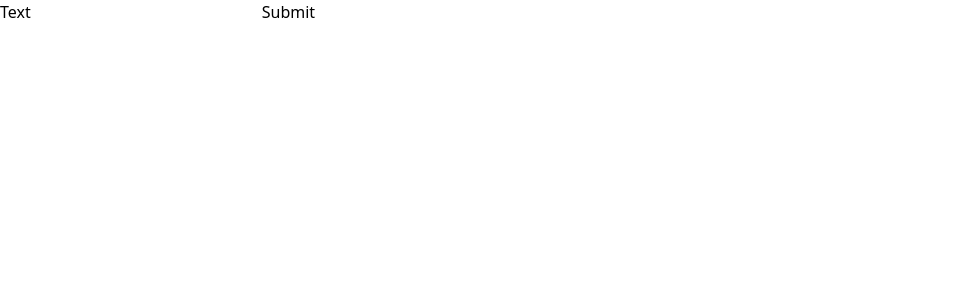
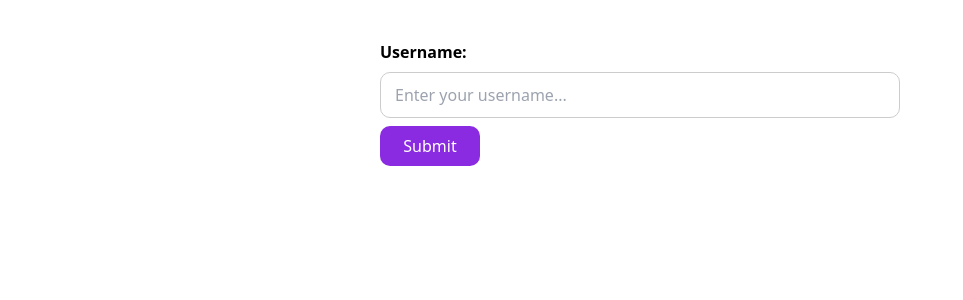
Before and after one commit to tphat301/ReactJS_2023_p, a React (Create React App) app in the folder my-project/: page / in a window 1280 px wide. Shown: the top 300 px of the page, without its empty margins (0-963 px from the left). Built offline with nearby package versions, Linux system fonts and the light colour scheme.

Commit message:
update file 20.6.2023

```diff
--- a/my-project/package.json
+++ b/my-project/package.json
@@ -13,7 +13,8 @@
     "react-dom": "^18.2.0",
     "react-scripts": "5.0.1",
     "styled-components": "^6.0.0-rc.3",
-    "web-vitals": "^2.1.4"
+    "web-vitals": "^2.1.4",
+    "yup": "^1.2.0"
   },
   "scripts": {
     "start": "react-scripts start",
--- a/my-project/src/App.js
+++ b/my-project/src/App.js
@@ -10,7 +10,7 @@ import Blog from './components/Blog/Blog'
 import Login from './components/Login/Login'
 import Movies from './components/Movies/Movies'
 import Sekeleton from './components/Sekeleton/Sekeleton'
-import FormikCom from './components/Formik/Formik'
+import From from './components/Form/From'
 
 const StyledBackTop = styled.div`
   position: fixed;
@@ -51,7 +51,7 @@ function App() {
     // <Login></Login>
     // <Movies></Movies>
     // <Sekeleton></Sekeleton>
-    <FormikCom></FormikCom>
+    <From></From>
   )
 }
 
--- /dev/null
+++ b/my-project/src/components/Form/From.js
@@ -0,0 +1,99 @@
+import React from 'react'
+import styled from 'styled-components'
+import { useFormik } from 'formik'
+import * as yub from 'yup'
+
+const StyledFrom = styled.form`
+  max-width: fit-content;
+  margin-top: 40px;
+  margin-left: auto;
+  margin-right: auto;
+
+  .username {
+    width: 520px;
+    outline: none;
+    border: none;
+    padding: 10px 14px;
+    border: 1px solid #ccc;
+    border-radius: 10px;
+    &:focus {
+      border: 1px solid blue;
+    }
+  }
+`
+
+const StyledUsernameTitle = styled.label`
+  display: block;
+  font-weight: 700;
+  margin-bottom: 8px;
+`
+
+const StyledBtnSubmit = styled.button`
+  outline: none;
+  border: none;
+  width: 100px;
+  height: 40px;
+  color: #fff;
+  margin-top: 8px;
+  border-radius: 10px;
+
+  background-color: blueviolet;
+`
+
+// const validate = (values) => {
+//   const errors = {}
+//   if (!values.username) {
+//     errors.username = 'Username không được bỏ trống!'
+//   } else if (values.username.length >= 20) {
+//     errors.username = 'Username nhập vào không được vượt quá 20 ký tự!'
+//   } else if (/[^a-z0-9_\.]+$/.test(values.username)) {
+//     errors.username = 'Username không hợp lệ'
+//   }
+//   return errors
+// }
+
+const From = () => {
+  const formik = useFormik({
+    initialValues: {
+      username: ''
+    },
+    // validate,
+    validationSchema: yub.object({
+      username: yub
+        .string()
+        .max(20, 'Username nhập vào không được vượt quá 20 ký tự!')
+        .required('Username không được bỏ trống!')
+    }),
+    onSubmit: (values) => {
+      console.log(values)
+    }
+  })
+
+  console.log(formik)
+  return (
+    <StyledFrom onSubmit={formik.handleSubmit} autoComplete='off'>
+      <div className='form-gr'>
+        <StyledUsernameTitle htmlFor='username'>Username: </StyledUsernameTitle>
+        <input
+          className='username'
+          name='username'
+          value={formik.values.username}
+          onChange={formik.handleChange}
+          onBlur={formik.handleBlur}
+          placeholder='Enter your username...'
+        />
+        {formik.touched.username && formik.errors.username ? (
+          <div className='error' style={{ color: '#f00' }}>
+            {formik.errors.username}
+          </div>
+        ) : null}
+      </div>
+      <StyledBtnSubmit type='submit' name='btn-submit'>
+        Submit
+      </StyledBtnSubmit>
+    </StyledFrom>
+    // Có thể dùng {...formik.getFieldProp} để gộp onChage onBlur và onSubmit đồng thời lấy luôn fiel vào formik để handler
+  )
+}
+
+export default From
--- a/my-project/src/components/Formik/Formik.js
+++ /dev/null
@@ -1,32 +0,0 @@
-import React from 'react'
-import { useFormik } from 'formik'
-
-const FormikCom = () => {
-  const validate = (values) => {
-    const errors = {}
-    if (!values.username) {
-      errors.username = 'Username Required'
-    }
-
-    return errors
-  }
-  const formik = useFormik({
-    initialValues: {
-      username: ''
-    },
-    validate,
-    onSubmit: (values) => {
-      console.log(values)
-    }
-  })
-  return (
-    <form onSubmit={formik.handleSubmit} className='input-gr'>
-      <label htmlFor='text'>Text</label>
-      <input onChange={formik.handleChange} value={formik.values.username} type='text' name='username' id='text' />
-      {formik.errors.username ? <div>{formik.errors.username}</div> : null}
-      <button type='submit'>Submit</button>
-    </form>
-  )
-}
-
-export default FormikCom
```
Also changed, not shown: 1 other file (tests, documents, lock files or other folders).
